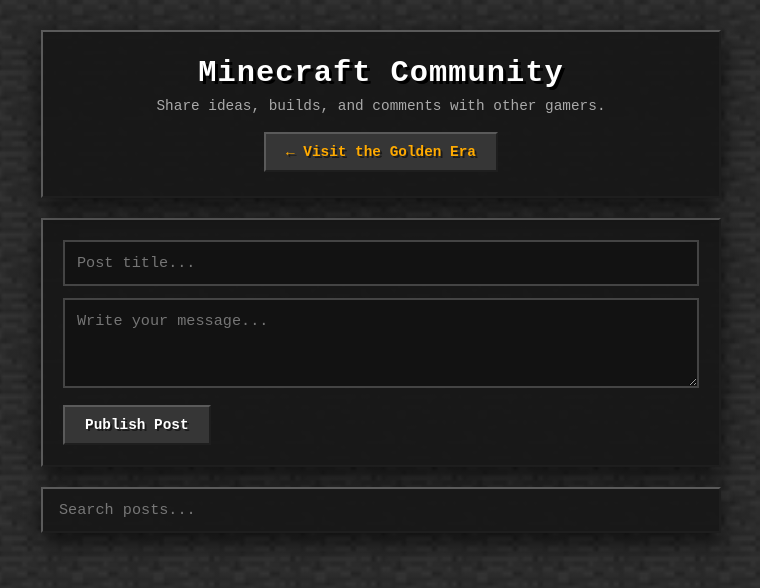
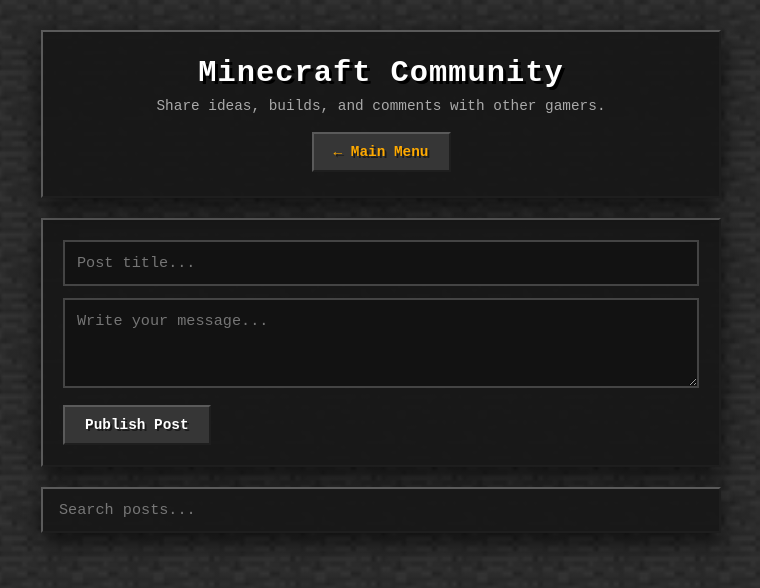
Before and after one commit to Fronteee09/StoneFiles, a plain HTML site: page community.html in a window 1280 px wide. Shown: the whole page, without its empty margins (259-1019 px from the left). Drawn offline with Linux system fonts and the light colour scheme; no server answers; a web font is replaced by a local one.

Commit message:
Update community.html

```diff
--- a/community.html
+++ b/community.html
@@ -536,7 +536,7 @@
       <button id="mail-btn" class="mail-btn">✉ Mail (0)</button>
       <h1>Minecraft Community</h1>
       <p>Share ideas, builds, and comments with other gamers.</p>
-      <a href="index.html" class="mc-btn btn-gold">← Visit the Golden Era</a>
+      <a href="index.html" class="mc-btn btn-gold">← Main Menu</a>
     </header>
 
     <!-- POST CREATOR -->
```
